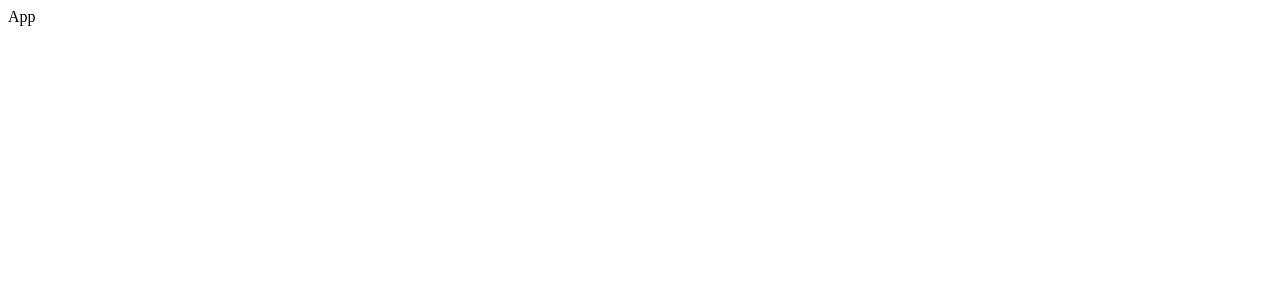
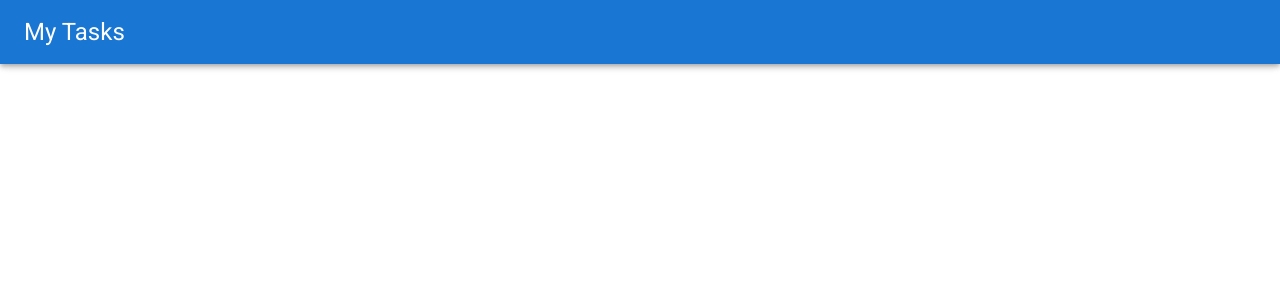
Before and after one commit to indra120/todo-list-app-react, a React (Create React App) app: page / in a window 1280 px wide. Shown: the top 300 px of the page. Built offline with nearby package versions, Linux system fonts and the light colour scheme.

Commit message:
Create Header

```diff
--- a/public/index.html
+++ b/public/index.html
@@ -12,8 +12,9 @@
     <link rel="apple-touch-icon" href="%PUBLIC_URL%/logo192.png" />
     <link
       rel="stylesheet"
-      href="https://fonts.googleapis.com/icon?family=Material+Icons"
+      href="https://fonts.googleapis.com/css?family=Roboto:300,400,500,700&display=swap"
     />
+
     <title>My Tasks</title>
   </head>
   <body>
--- a/src/App.jsx
+++ b/src/App.jsx
@@ -1,9 +1,11 @@
-import React from 'react'
+import Header from './components/Header';
 
 const App = () => {
   return (
-    <div>App</div>
-  )
-}
+    <>
+      <Header />
+    </>
+  );
+};
 
-export default App
+export default App;
--- /dev/null
+++ b/src/components/Header.jsx
@@ -0,0 +1,11 @@
+import { AppBar, Toolbar, Typography as Text } from '@mui/material';
+
+const Header = () => (
+  <AppBar>
+    <Toolbar>
+      <Text variant='h5'>My Tasks</Text>
+    </Toolbar>
+  </AppBar>
+);
+
+export default Header;
```
